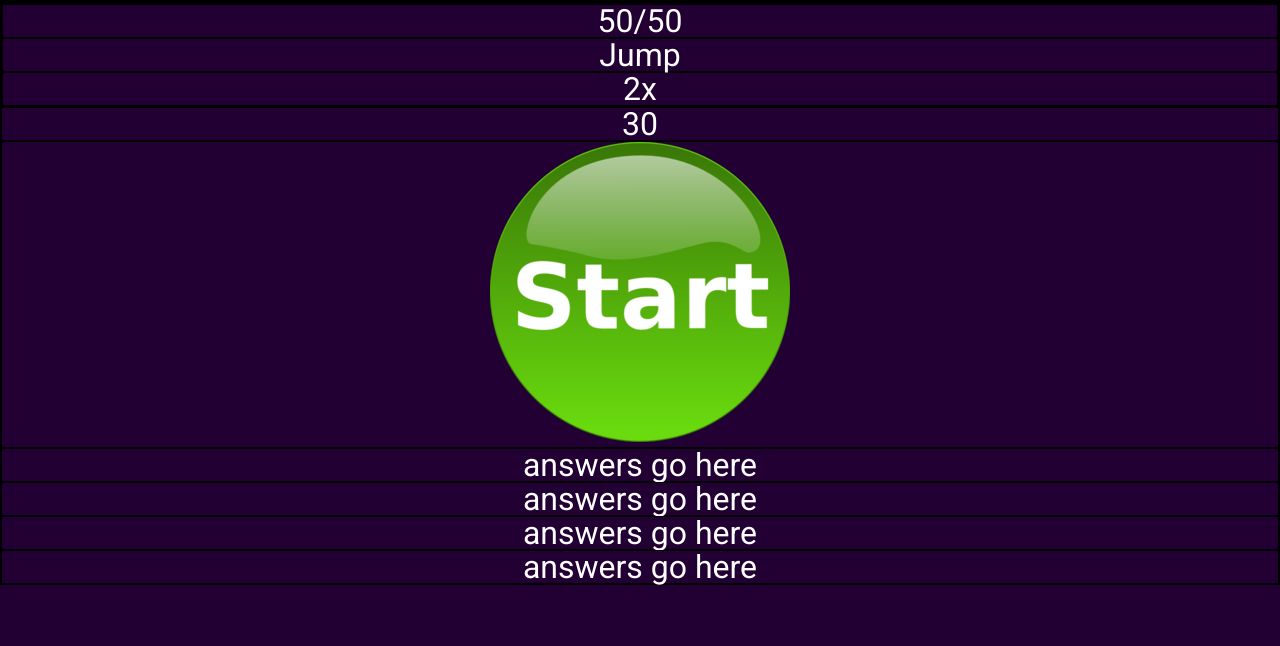
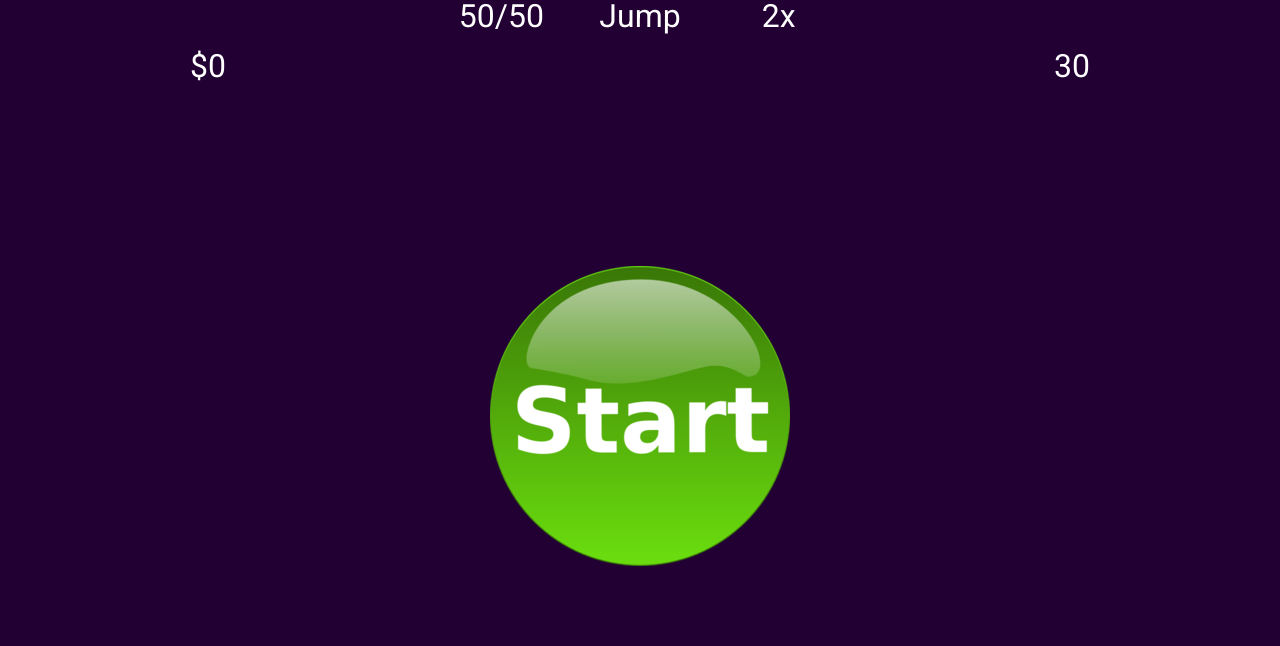
Before and after one commit to RomeoKilo125/trivia-game, a plain HTML site: page index.html in a window 1280 px wide. Drawn offline with nearby package versions, Linux system fonts and the light colour scheme.

Commit message:
almost there!

```diff
--- a/assets/css/style.css
+++ b/assets/css/style.css
@@ -1,3 +1,6 @@
+* {
+  box-sizing: border-box;
+}
 body {
   font-family: 'Roboto', sans-serif;
   font-size: 32px;
@@ -6,15 +9,77 @@ body {
   background-color: #203;
 }
 
-div {
-  border: solid black 1px;
+#scoreBox, #timeBox {
+  padding: 50px;
 }
 
-.correct {
+.right {
   background-color: gold;
   color: black;
 }
 
+.correct {
+  background-color: #00cc99;
+  color: black;
+}
+.chosen {
+  background-color: white;
+  color: black;
+}
+
+
+
 .container {
   display: grid;
+  grid-template-columns: repeat(6, 1fr);
+  grid-template-rows: 150px;
+  grid-gap: 1rem;
 }
+
+.answerBox {
+  padding: 25px;
+  height: 85px
+}
+
+#scoreBox {
+  grid-column: 1 / 3;
+}
+
+#lifelineBox {
+  grid-column: 3 / 5;
+}
+
+#timeBox {
+  grid-column: 5 / 7;
+}
+
+#lifelineBox {
+  display: grid;
+  grid-template-columns: repeat(3, 1fr);
+  grid-template-rows: 1fr;
+}
+
+#questionBox {
+  grid-column: 2 / 6;
+  padding: 100px;
+  height: 275px;
+}
+
+#questionBox::after {
+  content: "";
+  display: inline-block;
+  vertical-align: middle;
+}
+
+#answerABox {
+  grid-column: 1 / 4;
+}
+#answerBBox {
+  grid-column: 4 / 7;
+}
+#answerCBox {
+  grid-column: 1 / 4;
+}
+#answerDBox {
+  grid-column: 4 / 7;
+}
--- a/assets/javascript/game.js
+++ b/assets/javascript/game.js
@@ -21,8 +21,9 @@ game = function() {
     usedJump = false;
     usedDouble = false;
     $('#questionBox').html('<img id="startButton" src="assets/images/startButton.png" />');
-    $('.answerBox').removeClass("correct");
-    $('.answerBox').text("answers go here");
+    $('.answerBox').removeClass("correct right chosen");
+    $('.answerBox').text("");
+    $('#scoreBox').text("$0");
     $('#timeBox').text(timer);
     // $('#5050Box').html('<img src="assets/images/unused5050.png" />')
     // $('#jumpBox').html('<img src="assets/images/unusedjump.png" />')
@@ -56,16 +57,22 @@ game = function() {
     let arr = ['#answerABox', '#answerBBox', '#answerCBox', '#answerDBox'];
     for (i = 0; i < arr.length; i++) {
       if ($(arr[i]).text() === q.correctAnswer()) {
-        $(arr[i]).addClass("correct");
+        if ($(arr[i]).hasClass("chosen")) {
+          $(arr[i]).removeClass("chosen");
+          $(arr[i]).addClass("correct");
+        } else {
+          $(arr[i]).addClass("right");
+        }
         arr.splice(i, 1);
         break;
       }
+      $(arr[i]).removeClass("chosen");
     }
     for (i = 0; i < arr.length; i++) {
       $(arr[i]).text("");
     }
     setTimeout(function() {
-      $('.answerBox').removeClass("correct");
+      $('.answerBox').removeClass("correct right chosen");
     }, 2000);
   }
 
@@ -116,6 +123,7 @@ game = function() {
     if (usedDouble) {
       return;
     }
+    // $('#doubleBox').html('<img src="assets/images/usedDouble.png" />')
     console.log("doubleDip");
     usedDouble = true;
     x2 = true;
@@ -125,6 +133,7 @@ game = function() {
     if (used5050) {
       return;
     }
+    // $('#5050Box').html('<img src="assets/images/used5050.png" />')
     console.log("5050");
     used5050 = true;
     let arr = ['#answerABox', '#answerBBox', '#answerCBox', '#answerDBox'];
@@ -145,6 +154,7 @@ game = function() {
     if (usedJump) {
       return;
     }
+    // $('#jumpBox').html('<img src="assets/images/usedjump.png" />')
     usedJump = true;
     displayNextQuestion();
   }
@@ -152,7 +162,11 @@ game = function() {
   setupGame();
 
   $('.answerBox').on("click", function() {
-    evaluateAnswer($(this).text());
+    $(this).addClass("chosen");
+    let response = $(this).text();
+    setTimeout(function() {
+      evaluateAnswer(response);
+    }, 1000)
   });
 
   $('#5050Box').on("click", fiftyFifty);
```
